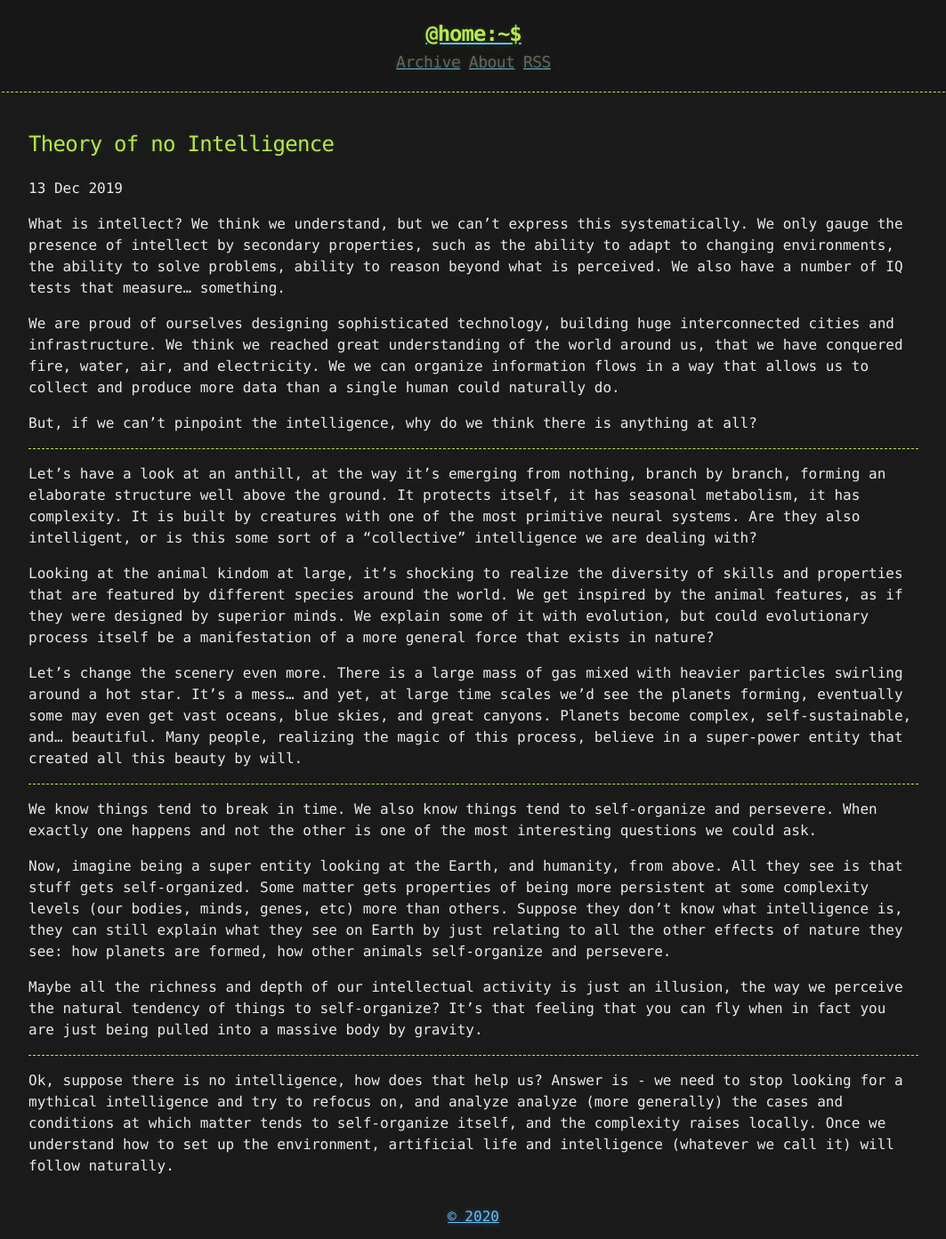
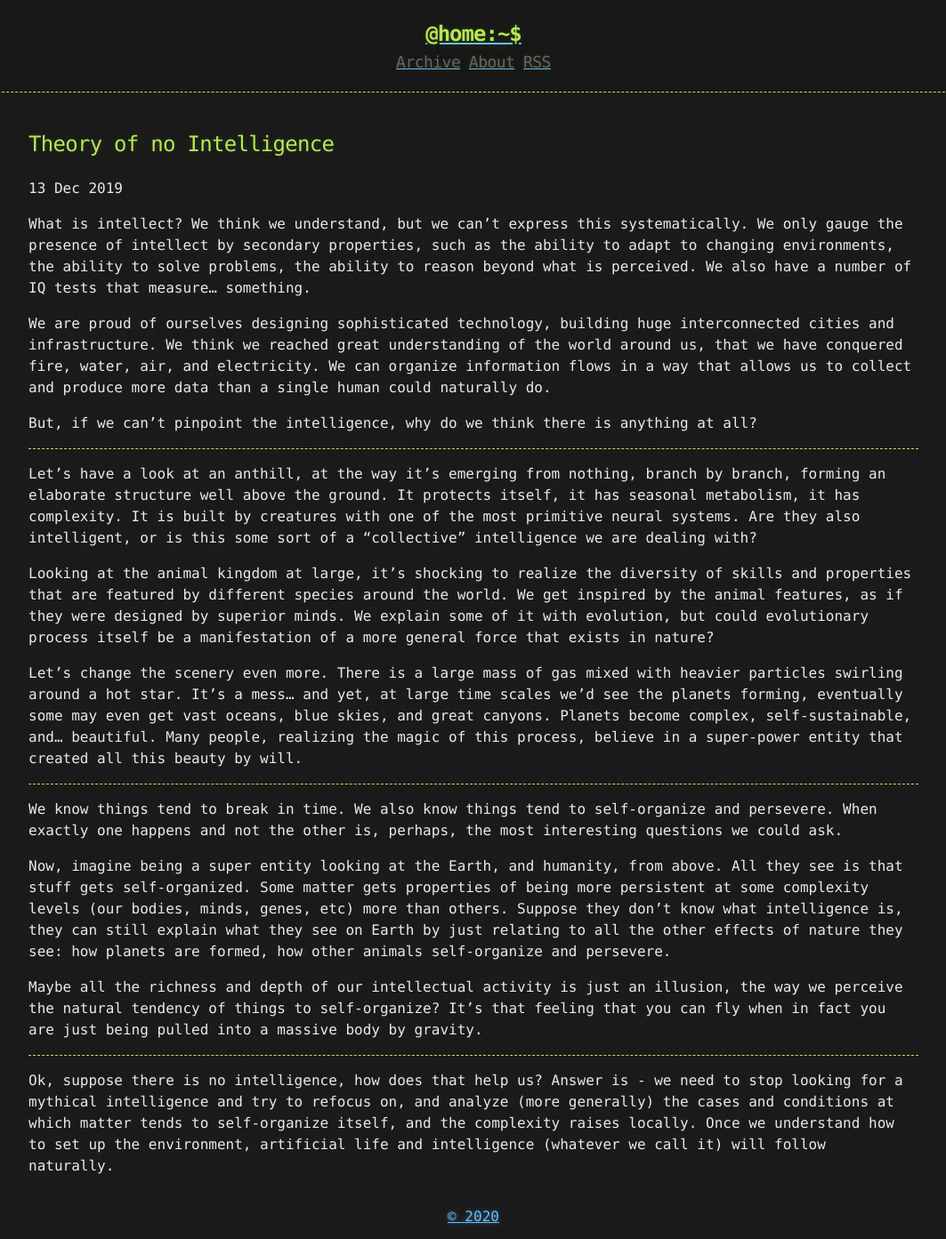
Before and after one commit to kvark/ideas, a Jekyll site: the page built from docs/_posts/2019-12-13-theory-of-no-intelligence.md, in a window 1280 px wide. Shown: the whole page at 89% size, without its empty margins (108-1171 px from the left). Built offline with Jekyll 4.4.1, drawn with Linux system fonts in a browser that asks for light colours.

Commit message:
Update README.md

```diff
--- a/docs/_posts/2019-12-13-theory-of-no-intelligence.md
+++ b/docs/_posts/2019-12-13-theory-of-no-intelligence.md
@@ -3,9 +3,9 @@ layout: post
 title: "Theory of no Intelligence"
 ---
 
-What is intellect? We think we understand, but we can't express this systematically. We only gauge the presence of intellect by secondary properties, such as the ability to adapt to changing environments, the ability to solve problems, ability to reason beyond what is perceived. We also have a number of IQ tests that measure... something.
+What is intellect? We think we understand, but we can't express this systematically. We only gauge the presence of intellect by secondary properties, such as the ability to adapt to changing environments, the ability to solve problems, the ability to reason beyond what is perceived. We also have a number of IQ tests that measure... something.
 
-We are proud of ourselves designing sophisticated technology, building huge interconnected cities and infrastructure. We think we reached great understanding of the world around us, that we have conquered fire, water, air, and electricity. We we can organize information flows in a way that allows us to collect and produce more data than a single human could naturally do.
+We are proud of ourselves designing sophisticated technology, building huge interconnected cities and infrastructure. We think we reached great understanding of the world around us, that we have conquered fire, water, air, and electricity. We can organize information flows in a way that allows us to collect and produce more data than a single human could naturally do.
 
 But, if we can't pinpoint the intelligence, why do we think there is anything at all?
 
@@ -13,13 +13,13 @@ But, if we can't pinpoint the intelligence, why do we think there is anything at
 
 Let's have a look at an anthill, at the way it's emerging from nothing, branch by branch, forming an elaborate structure well above the ground. It protects itself, it has seasonal metabolism, it has complexity. It is built by creatures with one of the most primitive neural systems. Are they also intelligent, or is this some sort of a "collective" intelligence we are dealing with?
 
-Looking at the animal kindom at large, it's shocking to realize the diversity of skills and properties that are featured by different species around the world. We get inspired by the animal features, as if they were designed by superior minds. We explain some of it with evolution, but could evolutionary process itself be a manifestation of a more general force that exists in nature?
+Looking at the animal kingdom at large, it's shocking to realize the diversity of skills and properties that are featured by different species around the world. We get inspired by the animal features, as if they were designed by superior minds. We explain some of it with evolution, but could evolutionary process itself be a manifestation of a more general force that exists in nature?
 
 Let's change the scenery even more. There is a large mass of gas mixed with heavier particles swirling around a hot star. It's a mess... and yet, at large time scales we'd see the planets forming, eventually some may even get vast oceans, blue skies, and great canyons. Planets become complex, self-sustainable, and... beautiful. Many people, realizing the magic of this process, believe in a super-power entity that created all this beauty by will.
 
 ---
 
-We know things tend to break in time. We also know things tend to self-organize and persevere. When exactly one happens and not the other is one of the most interesting questions we could ask.
+We know things tend to break in time. We also know things tend to self-organize and persevere. When exactly one happens and not the other is, perhaps, the most interesting questions we could ask.
 
 Now, imagine being a super entity looking at the Earth, and humanity, from above. All they see is that stuff gets self-organized. Some matter gets properties of being more persistent at some complexity levels (our bodies, minds, genes, etc) more than others. Suppose they don't know what intelligence is, they can still explain what they see on Earth by just relating to all the other effects of nature they see: how planets are formed, how other animals self-organize and persevere.
 
@@ -27,4 +27,4 @@ Maybe all the richness and depth of our intellectual activity is just an illusio
 
 ---
 
-Ok, suppose there is no intelligence, how does that help us? Answer is - we need to stop looking for a mythical intelligence and try to refocus on, and analyze analyze (more generally) the cases and conditions at which matter tends to self-organize itself, and the complexity raises locally. Once we understand how to set up the environment, artificial life and intelligence (whatever we call it) will follow naturally.
+Ok, suppose there is no intelligence, how does that help us? Answer is - we need to stop looking for a mythical intelligence and try to refocus on, and analyze (more generally) the cases and conditions at which matter tends to self-organize itself, and the complexity raises locally. Once we understand how to set up the environment, artificial life and intelligence (whatever we call it) will follow naturally.
```
Also changed, not shown: README.md.
